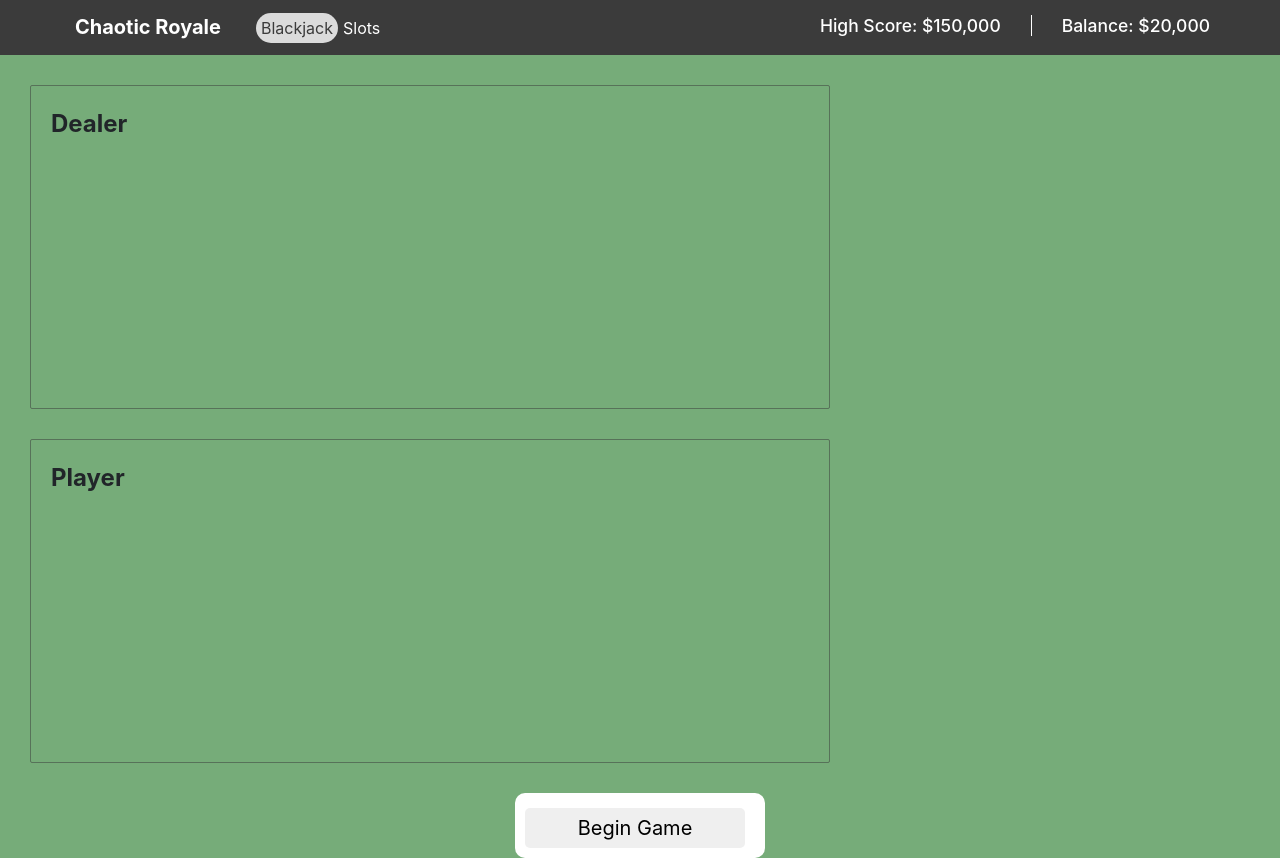
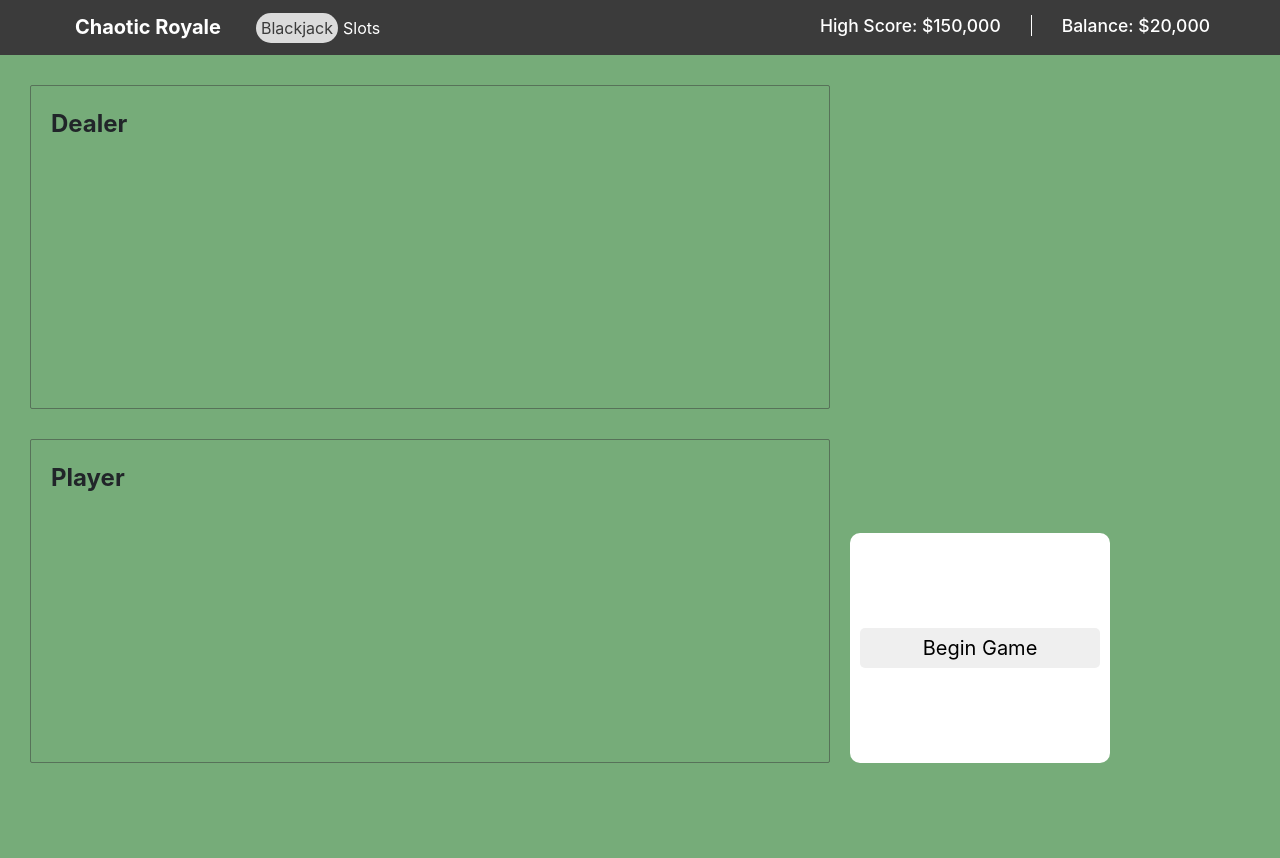
Before and after one commit to aubreyjonescreatives/chaoticroyale, a React (Create React App) app: page /blackjack in a window 1280 px wide. After the commit the page ends 800 px from the top, so only its background shows below. Built offline with nearby package versions, Linux system fonts and the light colour scheme.

Commit message:
bet function added, styling, structure

```diff
--- a/src/components/Blackjack/ActionArea/ActionArea.js
+++ b/src/components/Blackjack/ActionArea/ActionArea.js
@@ -14,6 +14,22 @@ const ActionArea = (props) => {
       {props.gameState === "shufflingCards" ? (
         <button className="actionBtn">Shuffling cards...</button>
       ) : null}
+
+    {props.gameState === "betTime" ?
+      <div className="betArea">
+      <label>Set your Bet
+        <div className="betBox1">
+        <input type="number" placeholder={20.00} min={20} max={500} onChange={e => props.setTheBet(e.target.value)}/>
+        </div>
+      </label>
+      <p>Min: $20  Max: $500</p>
+      <div className="betButtons">
+      <button className="actionBtn" onClick={props.betSetter}>CONFIRM</button>
+      <button className="actionBtn"onClick={() => props.changeGamePhase("pregame")}>CANCEL</button>
+      </div>
+
+      </div>: null}
+
       {props.gameState === "addOne" ? (
         <button onClick={props.freshDeal} className="actionBtn">
           Deal
@@ -23,33 +39,31 @@ const ActionArea = (props) => {
       props.gameState === "endRoundLose" ||
       props.gameState === "endRoundDraw" ||
       props.gameState === "winRoundNatural" ||
+      props.gameState === "win6Card" ||
       props.gameState === "bust" ? (
         <button
-          onClick={() => props.handleGameState("addOne")}
+          onClick={props.playAgain}
           className="actionBtn"
         >
           Play Again?
         </button>
       ) : null}
       {props.gameState === "userPhase" ? (
+        <div className="hitStand">
         <button
           onClick={() => props.dealCard("user", "up", false)}
           className="actionBtn"
         >
           Hit
         </button>
-      ) : null}
-      {props.gameState === "userPhase" ? (
         <button
           onClick={() => props.changeGamePhase("dealerPhase")}
           className="actionBtn"
         >
           Stand
         </button>
+        </div>
       ) : null}
-
-      {/* <button onClick={props.addDealerCard} className="actionBtn" >Add Dealer Card</button>
-      <button onClick={props.addUserCard} className="actionBtn" >Add User Card</button> */}
     </div>
   );
 };
--- a/src/components/Blackjack/ActionArea/ActionArea.scss
+++ b/src/components/Blackjack/ActionArea/ActionArea.scss
@@ -3,19 +3,62 @@
   border-radius: 10px;
   padding: 10px;
   font-size: 20px;
-  width: 250px;
-  max-height: 500px;
-  display: grid;
-  grid-template-columns: 1fr;
-  margin: 0 auto;
-  margin-top: 30px;
+  width: 260px;
+  height: 230px;
+  //max-height: 250px;
+  display: flex;
+  flex-direction: column;
+  justify-content: center;
+  align-items: center;
+  // display: grid;
+  // grid-template-columns: 1fr;
+  // margin: 0 auto;
+  //margin-top: 30px;
 
+  .hitStand{
+    display: flex !important;
+    flex-direction: column;
+    justify-content: space-around;
+  }
   .actionBtn {
     border: none;
     border-radius: 5px;
-    margin-right: 10px;
+    // margin-right: 10px;
     padding: 5px;
-    margin-top: 5px;
+    //margin-top: 5px;
+    width: 100%;
+
+  }
+  .betArea{
+    text-align: center;
+    p{
+      font-size: 1rem;
+      margin: .2rem 0
+    }
+    label{
+      display: flex;
+      flex-direction: column;
+
+      input{
+        text-align: center;
+        font-size: 2.5rem !important;
+        margin-top: .4rem;
+        //max-width: 53%;
+
+      }
+      .betBox1{
+        &:before {
+          content:"\0024"; }
+          font-size: 2.5rem;
+      }
+    }
+    .betButtons{
+      display: flex;
+      justify-content: space-between;
+      button:nth-child(2){
+        margin-left: 5px;
+      }
+    }
 
   }
 }
--- a/src/components/Blackjack/Blackjack.js
+++ b/src/components/Blackjack/Blackjack.js
@@ -16,6 +16,7 @@ const Blackjack = (props) => {
   const [dealerValue, setDealerValue] = useState([]);
   const [userScore, setUserScore] = useState(0);
   const [dealerScore, setDealerScore] = useState(0);
+  const [theBet, setTheBet] = useState(0);
 
   const newHand = () => {
     setUserValue([]);
@@ -152,7 +153,9 @@ const Blackjack = (props) => {
       let shuffledDeck = await shuffle(cards);
       console.log("Shuffled cards:", shuffledDeck);
       handleDeck(shuffledDeck);
-      setGameState("addOne");
+      //here, set state to take bet before addOne. addOne will happen upon bet confirm.
+      //setGameState("addOne");
+      setGameState("betTime");
     };
 
     if (gameState === "gameStart") {
@@ -185,7 +188,6 @@ const Blackjack = (props) => {
   }, [userScore, userValue]);
 
   //This useEffect governs a standard win/loss/draw/dealer bust after the dealer ends his turn
-  //
   useEffect(() => {
     const youWin =  () => {
       setGameState("endRoundWin");
@@ -217,6 +219,25 @@ const Blackjack = (props) => {
     ender();
   }, [userScore, gameState, dealerScore]);
 
+  const betSetter = () => {
+    console.log("The bet is now set to: ", theBet)
+    handleGameState("addOne")
+  }
+
+  useEffect(()=>{
+    if(theBet > 500) {
+      setTheBet(500)
+    }
+    if(theBet < 20) {
+      setTheBet(20)
+    }
+  },[theBet])
+
+  const playAgain = () => {
+    newHand()
+    handleGameState("betTime")
+  }
+
   //This useEffect governs a 6 Card Charlie Win
   useEffect(() => {
     const youWin6 = () => {
@@ -228,18 +249,12 @@ const Blackjack = (props) => {
     }
   }, [userValue, userScore]);
 
-  //Need a useEffect that
-
   return (
-    <div className="App">
+    <div className="Blackjack">
+      <div className="CardArea">
       <CardArea theCards={dealerCards} name="Dealer" />
       <CardArea theCards={userCards} name="Player" />
-      <InfoArea
-        gameState={gameState}
-        handleGameState={handleGameState}
-        userScore={userScore}
-        dealerScore={dealerScore}
-      />
+      </div>
       <ActionArea
         gameState={gameState}
         changeGamePhase={changeGamePhase}
@@ -248,7 +263,17 @@ const Blackjack = (props) => {
         dealCard={dealCard}
         freshDeal={freshDeal}
         handleGameState={handleGameState}
+        betSetter={betSetter}
+        setTheBet ={setTheBet}
+        playAgain={playAgain}
       />
+      <InfoArea
+        gameState={gameState}
+        handleGameState={handleGameState}
+        userScore={userScore}
+        dealerScore={dealerScore}
+      />
+
     </div>
   );
 };
--- a/src/components/Blackjack/Blackjack.scss
+++ b/src/components/Blackjack/Blackjack.scss
@@ -1,9 +1,11 @@
 .Blackjack {
   display: grid;
+  grid-gap: 10px;
   grid-template-columns: 1fr 1fr;
   grid-template-areas:
+    "CardArea BetArea"
     "CardArea ActionArea"
-    "CardArea ActionArea";
+    "InfoArea InfoArea";
   max-width: 1400px;
   margin: 0 auto;
 
@@ -12,8 +14,12 @@
   }
   .ActionArea {
     grid-area: ActionArea;
+    margin-left: 10px;
   }
   .BetArea {
     grid-area: ActionArea;
   }
+  .results{
+    grid-area: InfoArea;
+  }
 }
```
